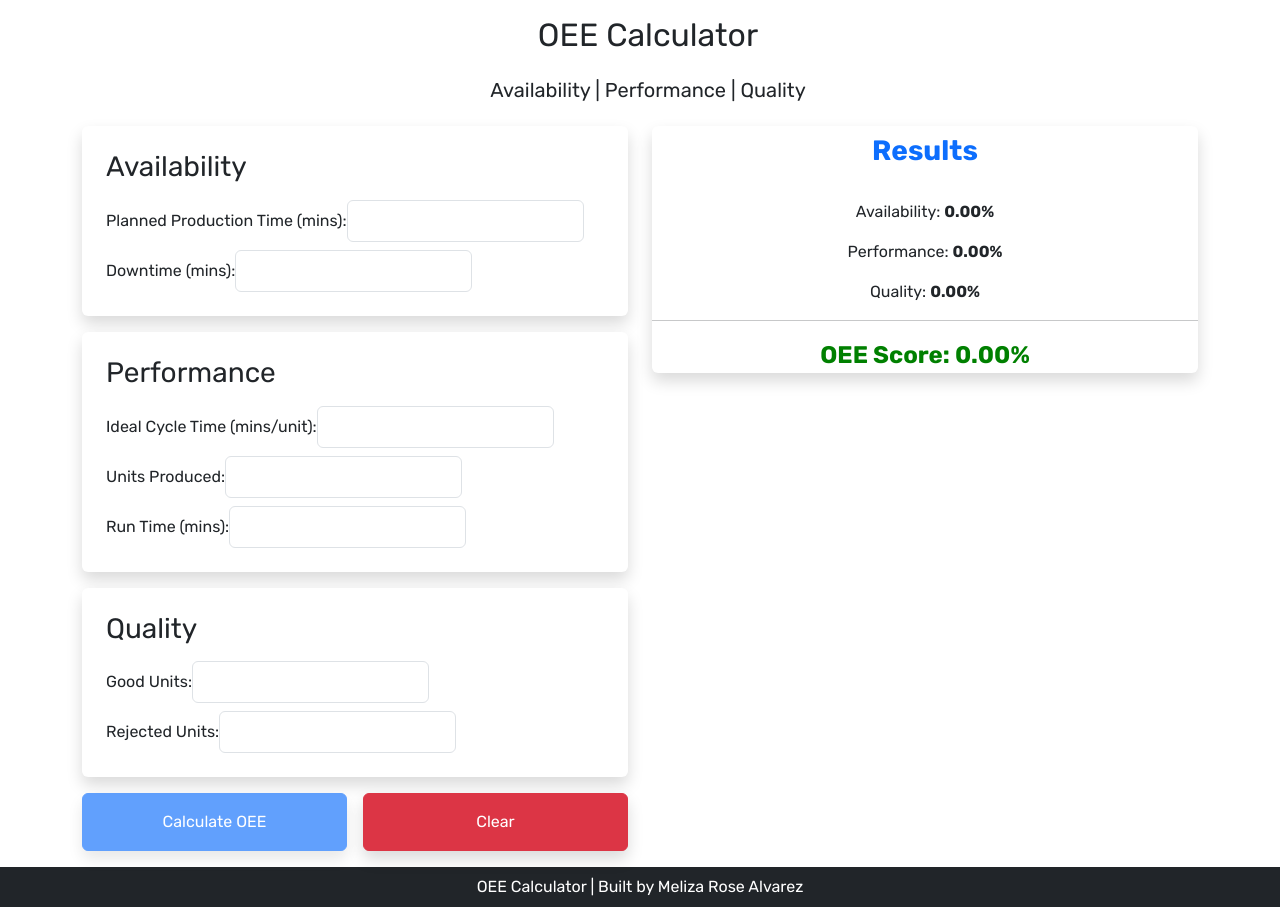
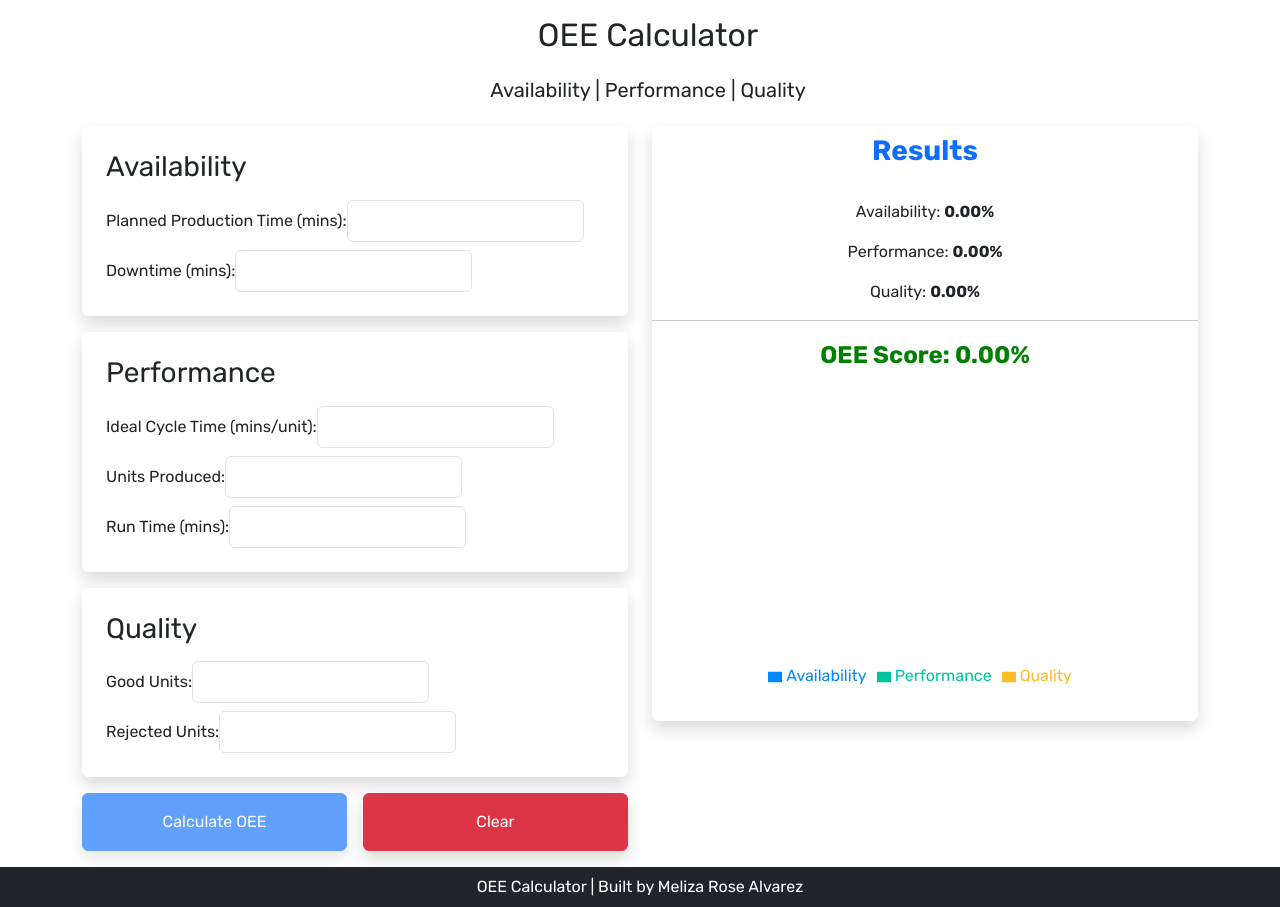
Before and after one commit to melisaroze/OEE-calculator, a React (Create React App) app: page /oeecalculator in a window 1280 px wide. Built offline with nearby package versions, Linux system fonts and the light colour scheme.

Commit message:
add pie chart

```diff
--- a/package.json
+++ b/package.json
@@ -15,6 +15,7 @@
     "react-dom": "^19.2.0",
     "react-router-dom": "^7.9.4",
     "react-scripts": "5.0.1",
+    "recharts": "^3.4.1",
     "web-vitals": "^2.1.4"
   },
   "scripts": {
--- /dev/null
+++ b/src/components/OEEChart.js
@@ -0,0 +1,34 @@
+import React from 'react';
+import { PieChart, Pie, Cell, Tooltip, Legend } from 'recharts';
+
+const COLORS = ['#0088FE', '#00C49F', '#FFBB28'];
+
+export default function OeePieChart({ availability, performance, quality }) {
+  const data = [
+    { name: 'Availability', value: Number(availability.toFixed(2)) },
+    { name: 'Performance', value: Number(performance.toFixed(2)) },
+    { name: 'Quality', value: Number(quality.toFixed(2)) },
+  ];
+
+  return (
+    <div className="text-center my-3">
+      <PieChart width={500} height={300}>
+        <Pie
+          data={data}
+          dataKey="value"
+          nameKey="name"
+          cx="50%"
+          cy="50%"
+          outerRadius={90}
+          label
+        >
+          {data.map((entry, index) => (
+            <Cell key={`cell-${index}`} fill={COLORS[index % COLORS.length]} />
+          ))}
+        </Pie>
+        <Tooltip />
+        <Legend verticalAlign="bottom" height={36}/>
+      </PieChart>
+    </div>
+  );
+}
--- a/src/components/ResultsCard.js
+++ b/src/components/ResultsCard.js
@@ -1,3 +1,5 @@
+import OEEChart from './OEEChart';
+
 export default function ResultsCard({ availability, performance, quality, oee }) {
   return (
     <div className="bg-white p-6 rounded shadow mx-auto text-center">
@@ -12,6 +14,14 @@ export default function ResultsCard({ availability, performance, quality, oee })
       <p className="results fw-bold">
         OEE Score: {oee.toFixed(2)}%
       </p>
+
+      <div className="d-flex justify-content-center w-100">
+      <OEEChart
+        availability={availability}
+        performance={performance}
+        quality={quality}
+        />
+      </div>
     </div>
   );
 }
```
Also changed, not shown: 1 other file (tests, documents, lock files or other folders).
